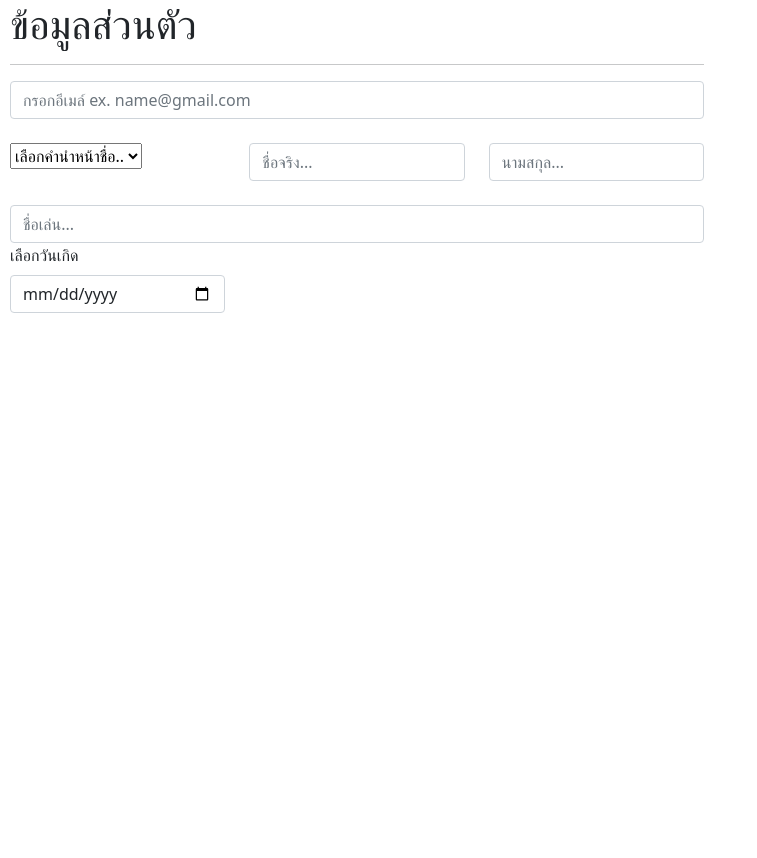
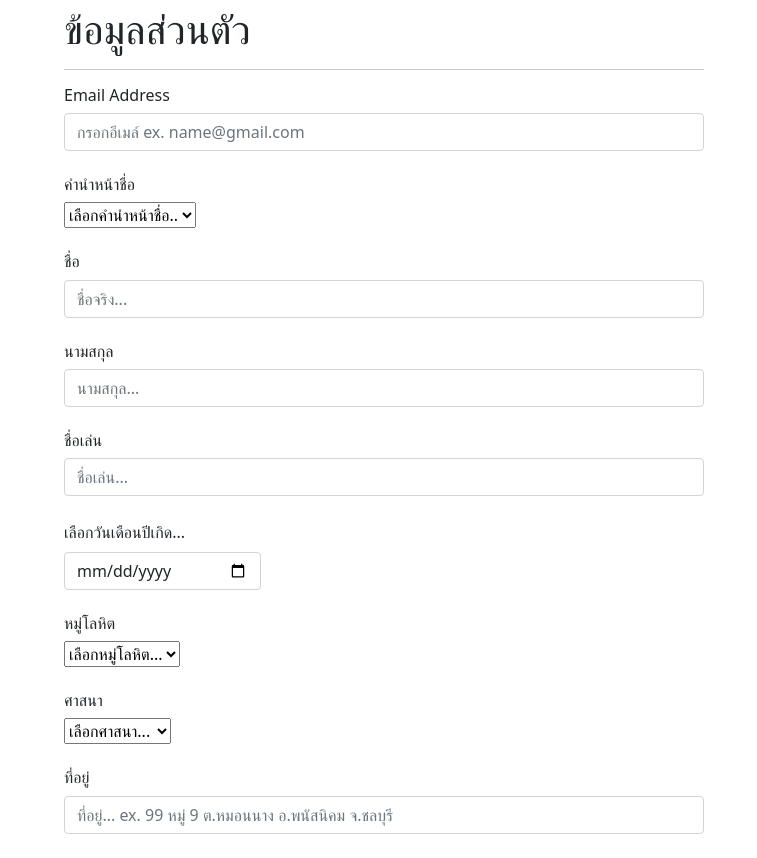
Before and after one commit to chonburichula/frontend, a React (Create React App) app: page /register in a window 1280 px wide. Shown: the whole page, without its empty margins (0-757 px from the left). Before the commit the page ends 800 px from the top, so only its background shows below. Built offline with nearby package versions, Linux system fonts and the light colour scheme.

Commit message:
update form

```diff
--- a/src/components/DatePicker.js
+++ b/src/components/DatePicker.js
@@ -10,7 +10,7 @@ class DatePicker extends React.Component{
                 <div className="row">
                     <div className="col-md-4">
                         <Form.Group controlId="dob">
-                            <Form.Label>เลือกวันเกิด</Form.Label>
+                            <Form.Label>เลือกวันเดือนปีเกิด...</Form.Label>
                             <Form.Control type="date" name="dob" placeholder="Date of Birth" />
                         </Form.Group>
                     </div>
--- a/src/components/Home.css
+++ b/src/components/Home.css
@@ -1,5 +1,17 @@
 .Logo {
-    height: 40%;
-    width: 40%;
+    height: 30%;
+    width: 30%;
     pointer-events: none;
 }
+
+
+.Annoucement{
+    text-align: left;
+    background-color: teal;
+    margin : 5px 25% 5px 25%;
+    padding: 5px 5px;
+}
+
+.btn {
+    width: 30%;
+}
--- a/src/components/Home.js
+++ b/src/components/Home.js
@@ -12,7 +12,24 @@ class Home extends Component {
         <header className="Home-header">
           <img className="Logo" src={logo} />
         </header>
-        <Link to="/register"><button type="button" class="btn btn-primary">Register</button></Link>
+        <div className="Annoucement">
+          <h5>สวัสดีค่ะน้องๆ :D ค่ายจุฬาฯ - ชลบุรี ครั้งที่ 42 เปิดรับสมัครแล้วค่า ✌︎</h5>
+          <h5>⚾︎ ค่ายของพวกเราจะจัดขึ้นในวันที่ 5 - 7 กุมภาพันธ์ 2564 เป็นเวลา 2 วัน 1 คืน ณ โรงเรียนXXX จังหวัดชลบุรี</h5>
+          <h5>-  จุดประสงค์ของการจัดกิจกรรมครั้งนี้ คือ เพื่อแนะแนวทางการศึกษาต่อในระดับอุดมศึกษา ให้น้อง ๆ ได้ค้นหาตนเองและสร้างมิตรภาพดี ๆ กับเพื่อน ๆ จากโรงเรียนอื่น ๆ ในจังหวัดชลบุรี</h5>
+          <h5>👥 จำนวนที่รับสมัคร: 150 คน</h5>
+          <h5>🗓 ระยะเวลาการรับสมัคร: วันXXที่ DD MM YYYY เวลา XX.XX น. ถึงวันXXที่ DD MM เวลา XX.XX น.</h5>
+          <h5>แบบฟอร์มที่น้อง ๆ ต้องกรอกจะแบ่งเป็น 3 ส่วน ดังนี้ค่ะ</h5>
+          <h5>- ข้อมูลส่วนตัว</h5>
+          <h5>- ส่วนการตอบคำถาม</h5>
+          <h5>- ส่วนพูดคุยกับพี่ๆ</h5>
+          <h5>✎ แต่ก่อนที่น้องจะได้มาพบประสบการณ์ดี ๆ ในค่ายที่พี่ ๆ ตั้งใจจัดขึ้นมานี้ ก็ต้องมีการคัดเลือกสักเล็กน้อยค่ะ 😆</h5>
+          <h5>คำถามที่จะใช้คัดเลือกมีทั้งหมด 3 ข้อ และในหน้าที่น้องต้องกรอก พี่พิมพ์คำแนะนำในการตอบไว้ให้น้องเพิ่มเติมด้วย น้องอาจจะเข้าไปดูก่อนเขียนคำตอบได้ค่ะ</h5>
+          <h5>เกณฑ์การให้คะแนน:</h5>
+          <h5>-ตอบคำถามครบประเด็น</h5>
+          <h5>-คำตอบอยู่บนพื้นฐานของความจริงความเป็นเหตุและผล</h5>
+          <h5>แล้วพบกันนะคะ :D</h5>
+        </div>
+        <Link to="/register"><button type="button" class="btn btn-primary"><h1>สมัครค่าย</h1></button></Link>
       </div>
       </>
     );
--- a/src/components/RegisterPage.css
+++ b/src/components/RegisterPage.css
@@ -3,5 +3,7 @@
 .PersonalInfo {
     text-align: left;
     position: absolute;
-    margin-left: 10px;
+    margin-left: 5%;
+    margin-top: 5px;
+    width: 50%;
 }
--- a/src/components/RegisterPage.js
+++ b/src/components/RegisterPage.js
@@ -13,14 +13,13 @@ class Register extends Component {
         <h1>ข้อมูลส่วนตัว</h1>
         <hr></hr>
         <Form class>
-          <Row>
-            <Form.Group as={Col} controlId="formGroupEmail">
+          <h6>Email Address</h6>
+          <Form.Group  controlId="formGroupEmail">
             <Form.Control type="email" placeholder="กรอกอีเมล์ ex. name@gmail.com" />
           </Form.Group>
-          </Row>
           <br></br>
-          <Row>
-            <Form.Group as={Col} controlId="formGroupTitleName">
+          <h6>คำนำหน้าชื่อ</h6>
+          <Form.Group  controlId="formGroupTitleName">
             <Form.Control
               as="select"
               className="mr-sm-2"
@@ -31,23 +30,66 @@ class Register extends Component {
               <option value="1">เด็กชาย</option>
               <option value="2">เด็กหญิง</option>
               <option value="3">นาย</option>
-                  <option value="3">นางสาว</option>
+              <option value="4">นางสาว</option>
             </Form.Control>
           </Form.Group>
-            <Form.Group as={Col} controlId="formGroupFirstName">
+          <br></br>
+          <h6>ชื่อ</h6>
+          <Form.Group controlId="formGroupFirstName">
             <Form.Control placeholder="ชื่อจริง..." />
           </Form.Group>
-            <Form.Group as={Col} controlId="formGroupLastName">
+          <br></br>
+          <h6>นามสกุล</h6>
+          <Form.Group controlId="formGroupLastName">
             <Form.Control placeholder="นามสกุล..."/>
           </Form.Group>
-          </Row>
           <br></br>
-          <Row>
-            <Form.Group as={Col} controlId="formGroupNickName">
+          <h6>ชื่อเล่น</h6>
+          <Form.Group controlId="formGroupNickName">
             <Form.Control placeholder="ชื่อเล่น..." />
           </Form.Group>
+          <br></br>
           <DatePicker/>
-          </Row>
+          <br></br>
+          <h6>หมู่โลหิต</h6>
+          <Form.Group controlId="formGroupBloodType">
+            <Form.Control
+              as="select"
+              className="mr-sm-2"
+              id="inlineFormCustomSelect"
+              custom
+            >
+              <option value="0">เลือกหมู่โลหิต...</option>
+              <option value="1">A</option>
+              <option value="2">B</option>
+              <option value="3">O</option>
+              <option value="4">AB</option>
+            </Form.Control>
+          </Form.Group>
+          <br></br>
+          <h6>ศาสนา</h6>
+          <Form.Group controlId="formGroupReligion">
+            <Form.Control
+              as="select"
+              className="mr-sm-2"
+              id="inlineFormCustomSelect"
+              custom
+            >
+              <option value="0">เลือกศาสนา...</option>
+              <option value="1">พุทธ</option>
+              <option value="2">คริสต์</option>
+              <option value="3">อิสลาม</option>
+              <option value="4">พราหมณ์-ฮินดู</option>
+              <option value="5">ซิกข์</option>
+              <option value="6">อื่นๆ...</option>
+            </Form.Control>
+          </Form.Group>
+          <br></br>
+          <h6>ที่อยู่</h6>
+          <Form.Group controlId="formGroupAddress">
+            <Form.Control placeholder="ที่อยู่... ex. 99 หมู่ 9 ต.หมอนนาง อ.พนัสนิคม จ.ชลบุรี" />
+          </Form.Group>
+          <br></br>
         </Form>
       </div>
     );
```
Lines whose indentation alone changed are shown as unchanged.
